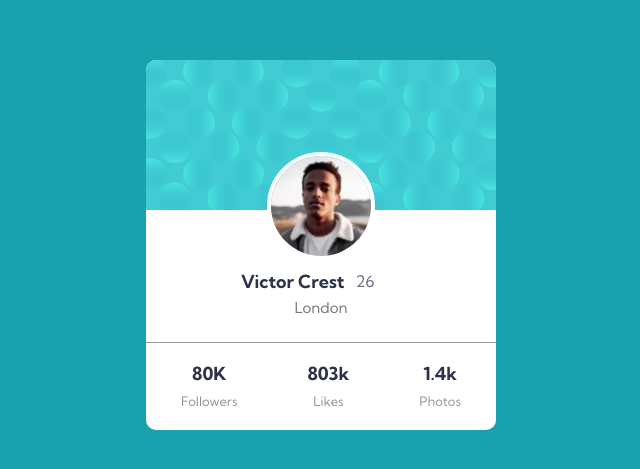
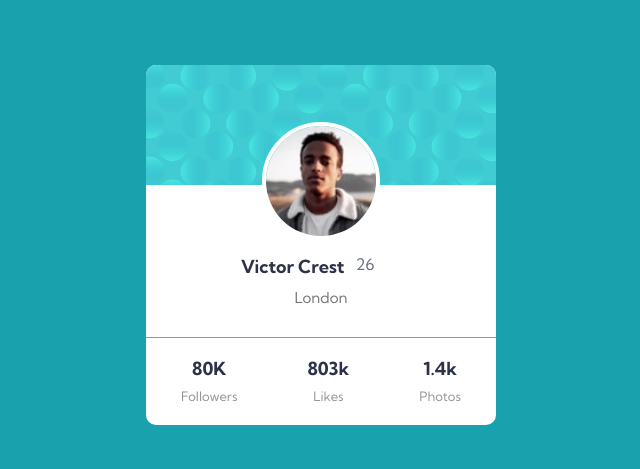
Before and after one commit to mounaimMoussaoui/Profile-card-component, a plain HTML site: page index.html in a window 1280 px wide. Shown: the part 163-632 px from the top of the page, without its empty margins (319-959 px from the left). Drawn offline with Linux system fonts and the light colour scheme.

Commit message:
update style

```diff
--- a/index.html
+++ b/index.html
@@ -42,16 +42,16 @@
       background-repeat: no-repeat;
       background-size: cover;
       width: 100%;
-      height: 150px;
+      height: 120px;
       border-radius: 10px 10px 0 0;
       position: relative;
     }
     div.profile-content .container img {
       position: absolute;
       left: 50%;
-      bottom: -50px;
+      bottom: -55px;
       transform: translateX(-50%);
-      width: 100px;
+      width: 110px;
       border: 4px solid white;
       border-radius: 50%;
     }
@@ -63,7 +63,7 @@
     }
     div.profile-content .info-user h4 {
       font-size: 18px;
-      margin: 60px 0px 5px;
+      margin: 70px 0px 10px;
       color: var(--Very-dark-desaturated-blue);
     }
     div.profile-content .info-user .age {
@@ -90,12 +90,12 @@
       position: absolute;
       width: 100%;
       height: 1px;
-      top: 25px;
+      top: 30px;
       background-color: var(--Dark-gray);
     }
     div.profile-content .numbers .stats {
       text-align: center;
-      margin-top: 15px;
+      margin-top: 20px;
     }
     div.profile-content .numbers .stats h5 {
       margin-bottom: 5px;
```
